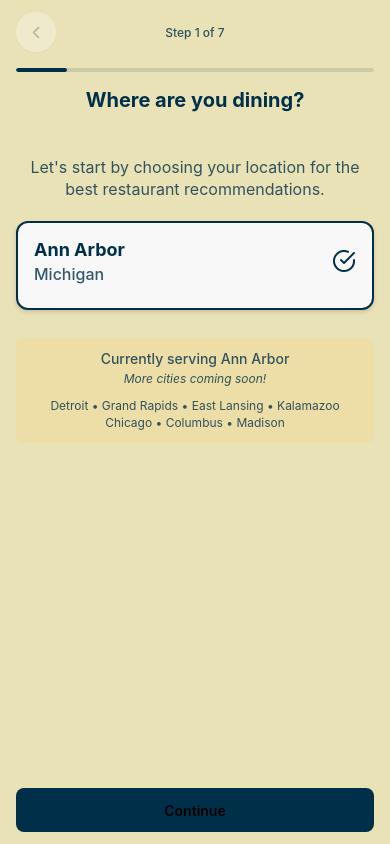
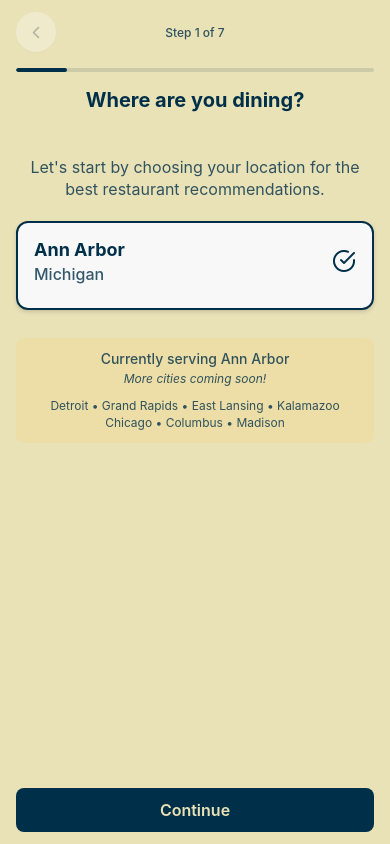
Before and after one commit to mikefahmie/DinnerDate, a React Native app: screen /DiscoveryWizard in a window 390 px wide. Built offline with nearby package versions, Linux system fonts and the light colour scheme; no server answers.

Commit message:
Updated steps component

```diff
--- a/components/wizard/LocationStep.tsx
+++ b/components/wizard/LocationStep.tsx
@@ -153,9 +153,9 @@ const LocationStep: React.FC<LocationStepProps> = ({
       backgroundColor: theme.colors.border,
     },
     continueButtonText: {
-      fontSize: theme.typography.fontSize.button,
+      fontSize: theme.typography.fontSize.body,
       fontWeight: '600',
-      color: theme.colors.white,
+      color: theme.colors.textOnPrimary,
     },
     continueButtonTextDisabled: {
       color: theme.colors.textSecondary,
--- a/navigation/AppNavigator.tsx
+++ b/navigation/AppNavigator.tsx
@@ -1,10 +1,13 @@
-// navigation/AppNavigator.tsx
+// navigation/AppNavigator.tsx - Fixed navigation types
 import React, { useState, useEffect } from 'react'
 import { NavigationContainer } from '@react-navigation/native'
 import { createNativeStackNavigator } from '@react-navigation/native-stack'
 import { Session } from '@supabase/supabase-js'
 import { supabase } from '../lib/supabase'
 import { useTheme } from '../hooks/useTheme'
+
+// Import the navigation types
+import { RootStackParamList } from '../types/navigation'
 
 // Screens
 import SplashScreen from '../screens/SplashScreen'
@@ -14,26 +17,6 @@ import RestaurantDiscoveryScreen from '../screens/RestaurantDiscoveryScreen'
 import RestaurantDetailScreen from '../screens/RestaurantDetailScreen'
 import FavoritesScreen from '../screens/FavoritesScreen'
 import TabNavigator from './TabNavigator'
-
-// Navigation Types
-export type RootStackParamList = {
-  Splash: undefined
-  Auth: undefined
-  DiscoveryWizard: undefined
-  MainTabs: undefined
-  RestaurantDiscovery: {
-    filters?: any // WizardState type
-  }
-  RestaurantDetail: {
-    restaurantId: string
-  }
-}
-
-export type MainTabParamList = {
-  Discovery: undefined
-  Favorites: undefined
-  Profile: undefined
-}
 
 const RootStack = createNativeStackNavigator<RootStackParamList>()
 
--- a/screens/DiscoveryWizard.tsx
+++ b/screens/DiscoveryWizard.tsx
@@ -1,9 +1,11 @@
-// screens/DiscoveryWizard.tsx - Updated for new timing options and budget handling
+// screens/DiscoveryWizard.tsx - Fixed navigation typing
 import React, { useState } from 'react'
 import { View, Text, StyleSheet, Animated } from 'react-native'
 import { Button } from '@rneui/themed'
 import { useTheme } from '../hooks/useTheme'
 import { useNavigation } from '@react-navigation/native'
+import { NativeStackNavigationProp } from '@react-navigation/native-stack'
+import { RootStackParamList } from '../types/navigation'
 import WizardContainer from '../components/wizard/WizardContainer'
 import LocationStep from '../components/wizard/LocationStep'
 import MealTypeStep from '../components/wizard/MealTypeStep'
@@ -24,6 +26,8 @@ export interface WizardState {
   features: string[]
 }
 
+type DiscoveryWizardNavigationProp = NativeStackNavigationProp<RootStackParamList, 'DiscoveryWizard'>
+
 const TOTAL_STEPS = 7
 const STEP_TITLES = [
   'Where are you dining?',
@@ -37,7 +41,7 @@ const STEP_TITLES = [
 
 const DiscoveryWizardScreen: React.FC = () => {
   const { theme } = useTheme()
-  const navigation = useNavigation()
+  const navigation = useNavigation<DiscoveryWizardNavigationProp>()
   const [currentStep, setCurrentStep] = useState(1)
   const [slideAnim] = useState(new Animated.Value(0))
 
--- a/screens/FavoritesScreen.tsx
+++ b/screens/FavoritesScreen.tsx
@@ -15,10 +15,15 @@ import { useFavorites } from '../hooks/useFavorites'
 import RestaurantCard from '../components/restaurant/RestaurantCard'
 import EmptyState from '../components/ui/EmptyState'
 import LoadingSpinner from '../components/ui/LoadingSpinner'
+import { NativeStackNavigationProp } from '@react-navigation/native-stack'
+import { RootStackParamList } from '../types/navigation'
+
+type FavoritesNavigationProp = NativeStackNavigationProp<RootStackParamList>
+
 
 const FavoritesScreen: React.FC = () => {
   const { theme } = useTheme()
-  const navigation = useNavigation()
+  const navigation = useNavigation<FavoritesNavigationProp>()
   const [refreshing, setRefreshing] = useState(false)
   const [selectionMode, setSelectionMode] = useState(false)
   const [selectedItems, setSelectedItems] = useState<string[]>([])
--- a/screens/RestaurantDiscoveryScreen.tsx
+++ b/screens/RestaurantDiscoveryScreen.tsx
@@ -12,6 +12,11 @@ import SortOptions from '../components/search/SortOptions'
 import LoadingSpinner from '../components/ui/LoadingSpinner'
 import EmptyState from '../components/ui/EmptyState'
 import FilterModal from '../components/filters/FilterModal'
+import { NativeStackNavigationProp } from '@react-navigation/native-stack'
+import { RootStackParamList } from '../types/navigation'
+
+
+type RestaurantDiscoveryNavigationProp = NativeStackNavigationProp<RootStackParamList, 'RestaurantDiscovery'>
 
 type RouteParams = {
   RestaurantDiscovery: {
@@ -25,7 +30,7 @@ export type SortOption = 'distance' | 'rating' | 'price' | 'openNow'
 
 const RestaurantDiscoveryScreen: React.FC = () => {
   const { theme } = useTheme()
-  const navigation = useNavigation()
+  const navigation = useNavigation<RestaurantDiscoveryNavigationProp>()
   const route = useRoute<RestaurantDiscoveryRouteProp>()
 
   const [filters, setFilters] = useState<WizardState>(
--- /dev/null
+++ b/types/navigation.ts
@@ -0,0 +1,21 @@
+// types/navigation.ts
+import { WizardState } from '../screens/DiscoveryWizard'
+
+export type RootStackParamList = {
+  Splash: undefined
+  Auth: undefined
+  DiscoveryWizard: undefined
+  MainTabs: undefined
+  RestaurantDiscovery: {
+    filters?: WizardState
+  }
+  RestaurantDetail: {
+    restaurantId: string
+  }
+}
+
+export type MainTabParamList = {
+  Discovery: undefined
+  Favorites: undefined
+  Profile: undefined
+}
```
